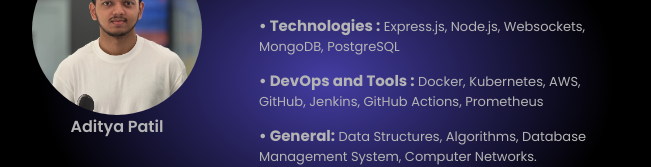
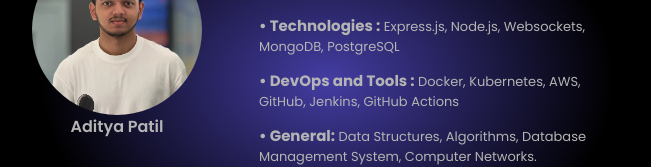
Before and after one commit to AdityaPatil0708/portfolio, a React (Vite) app: page /about in a window 1280 px wide. Shown: the part 320-487 px from the top of the page, without its empty margins (313-964 px from the left). Built offline with nearby package versions, Linux system fonts and the light colour scheme.

Commit message:
changed profile image format

```diff
--- a/src/components/Profile.jsx
+++ b/src/components/Profile.jsx
@@ -1,4 +1,4 @@
-import profile from '../images/adityaprofile2.webp';
+import profile from '/images/adityaprofile2.webp';
 
 export default function Profile() {
     return (
@@ -11,7 +11,7 @@
                 <h2>Skills</h2>
                 <p> <strong>• Languages :</strong> C++, HTML, CSS, JavaScript</p>
                 <p> <strong>• Technologies :</strong> Express.js, Node.js, Websockets, MongoDB, PostgreSQL </p>
-                <p> <strong>• DevOps and Tools :</strong> Docker, Kubernetes, AWS, GitHub, Jenkins, GitHub Actions, Prometheus </p>
+                <p> <strong>• DevOps and Tools :</strong> Docker, Kubernetes, AWS, GitHub, Jenkins, GitHub Actions </p>
                 <p> <strong>• General:</strong> Data Structures, Algorithms, Database Management System, Computer Networks.</p>
             </div>
 
```
Also changed, not shown: public/images/adityaprofile2.webp (renamed from src/images/adityaprofile2.webp).
